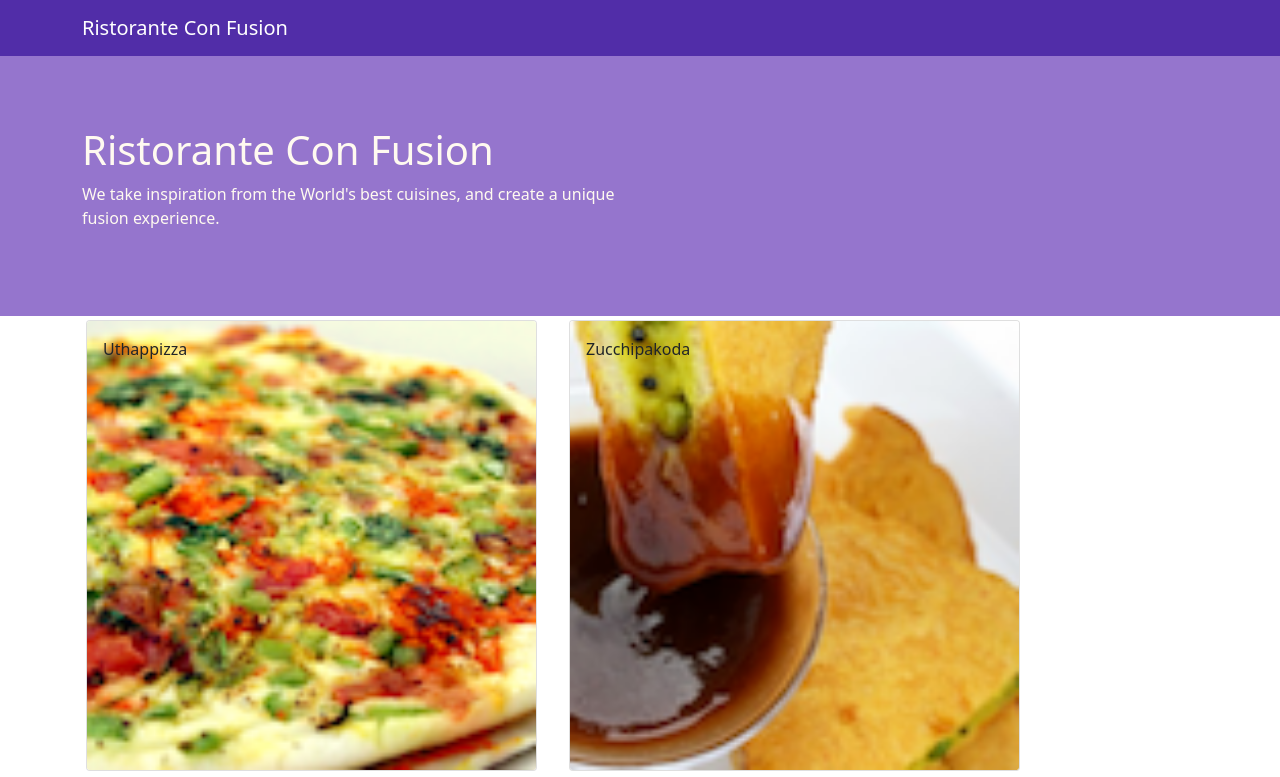
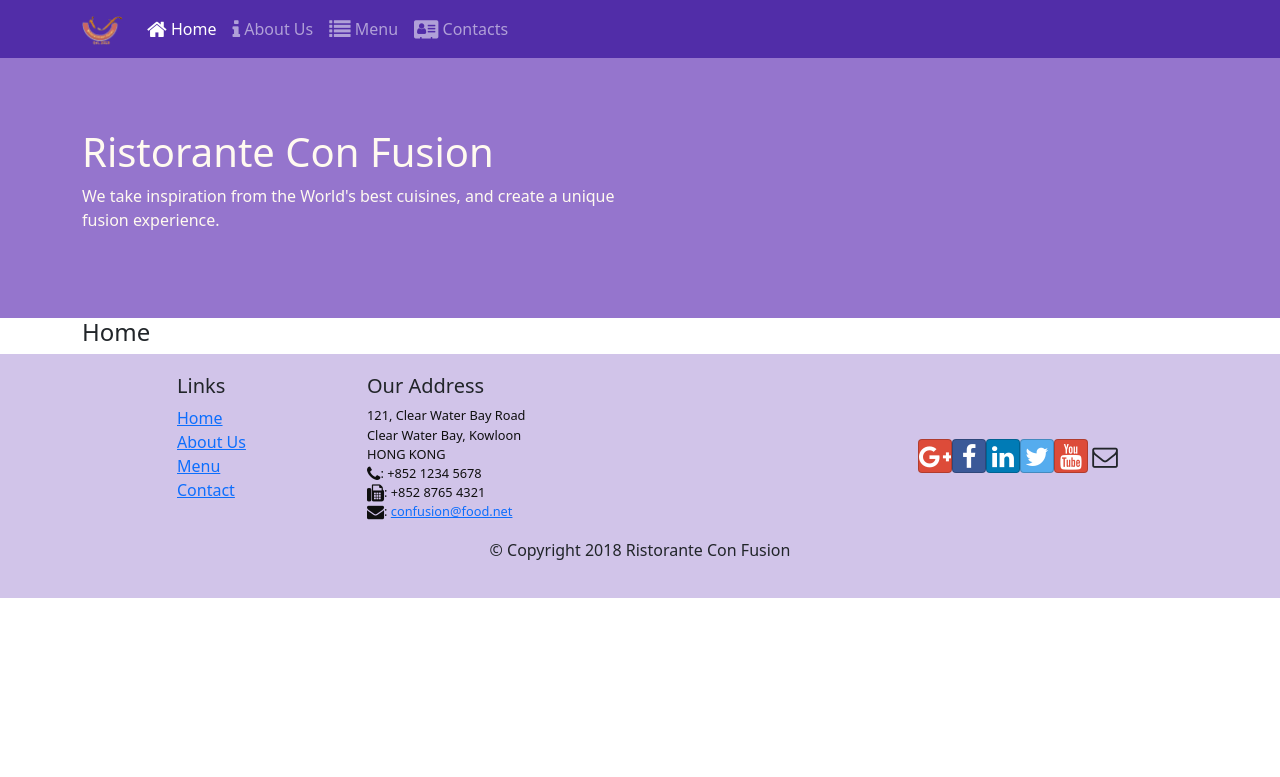
Before and after one commit to DmitryZaytsev83/confusion, a React (Create React App) app: page /home in a window 1280 px wide. Shown: the top 777 px of the page. Built offline with nearby package versions, Linux system fonts and the light colour scheme.

Commit message:
React Router

```diff
--- a/package.json
+++ b/package.json
@@ -11,6 +11,7 @@
     "font-awesome": "^4.7.0",
     "react": "^17.0.2",
     "react-dom": "^17.0.2",
+    "react-router-dom": "^5.2.0",
     "react-scripts": "4.0.3",
     "reactstrap": "^8.9.0",
     "web-vitals": "^1.1.2"
--- a/src/App.js
+++ b/src/App.js
@@ -1,9 +1,12 @@
 import MainComponent from "./components/MainComponent";
 import './App.css';
+import { BrowserRouter } from "react-router-dom";
 
 function App() {
     return (
-        <MainComponent/>
+        <BrowserRouter>
+            <MainComponent/>
+        </BrowserRouter>
     );
 }
 
--- a/src/components/FooterComponent.js
+++ b/src/components/FooterComponent.js
@@ -1,4 +1,5 @@
 import React from 'react';
+import { Link } from "react-router-dom";
 
 const Footer = () => {
     return (
@@ -8,10 +9,10 @@ const Footer = () => {
                     <div className="col-4 offset-1 col-sm-2">
                         <h5>Links</h5>
                         <ul className="list-unstyled">
-                            <li><a href="#">Home</a></li>
-                            <li><a href="#">About</a></li>
-                            <li><a href="#">Menu</a></li>
-                            <li><a href="contactus.html">Contact</a></li>
+                            <li><Link to="/home">Home</Link></li>
+                            <li><Link to="/aboutus">About Us</Link></li>
+                            <li><Link to="/menu">Menu</Link></li>
+                            <li><Link to="/Contactus">Contact</Link></li>
                         </ul>
                     </div>
                     <div className="col-7 col-sm-5">
@@ -20,25 +21,25 @@ const Footer = () => {
                             121, Clear Water Bay Road<br/>
                             Clear Water Bay, Kowloon<br/>
                             HONG KONG<br/>
-                            <i className="fa fa-phone fa-lg"></i>: +852 1234 5678<br/>
-                            <i className="fa fa-fax fa-lg"></i>: +852 8765 4321<br/>
-                            <i className="fa fa-envelope fa-lg"></i>: <a href="mailto:confusion@food.net">
+                            <i className="fa fa-phone fa-lg"/>: +852 1234 5678<br/>
+                            <i className="fa fa-fax fa-lg"/>: +852 8765 4321<br/>
+                            <i className="fa fa-envelope fa-lg"/>: <a href="mailto:confusion@food.net">
                             confusion@food.net</a>
                         </address>
                     </div>
                     <div className="col-12 col-sm-4 align-self-center">
                         <div className="text-center">
                             <a className="btn btn-social-icon btn-google" href="http://google.com/+">
-                                <i className="fa fa-google-plus"></i></a>
+                                <i className="fa fa-google-plus"/></a>
                             <a className="btn btn-social-icon btn-facebook"
-                               href="http://www.facebook.com/profile.php?id="><i className="fa fa-facebook"></i></a>
+                               href="http://www.facebook.com/profile.php?id="><i className="fa fa-facebook"/></a>
                             <a className="btn btn-social-icon btn-linkedin" href="http://www.linkedin.com/in/">
-                                <i className="fa fa-linkedin"></i></a>
+                                <i className="fa fa-linkedin"/></a>
                             <a className="btn btn-social-icon btn-twitter" href="http://twitter.com/">
-                                <i className="fa fa-twitter"></i></a>
+                                <i className="fa fa-twitter"/></a>
                             <a className="btn btn-social-icon btn-google" href="http://youtube.com/">
-                                <i className="fa fa-youtube"></i></a>
-                            <a className="btn btn-social-icon" href="mailto:"><i className="fa fa-envelope-o"></i></a>
+                                <i className="fa fa-youtube"/></a>
+                            <a className="btn btn-social-icon" href="mailto:"><i className="fa fa-envelope-o"/></a>
                         </div>
                     </div>
                 </div>
--- a/src/components/HeaderComponent.js
+++ b/src/components/HeaderComponent.js
@@ -1,12 +1,42 @@
-import React from 'react';
-import { Navbar, NavbarBrand, Jumbotron } from "reactstrap";
+import React, { useState } from 'react';
+import { Navbar, NavbarBrand, Nav, NavbarToggler, Collapse, NavItem, Jumbotron } from "reactstrap";
+import { NavLink } from "react-router-dom";
 
 const Header = () => {
+    const [isNavOpen, setIsNavOpen] = useState(false);
+    const toggleNav = () => setIsNavOpen(!isNavOpen);
     return (
         <>
-            <Navbar dark>
+            <Navbar dark expand="md">
                 <div className="container">
-                    <NavbarBrand href="/">Ristorante Con Fusion</NavbarBrand>
+                    <NavbarToggler onClick={toggleNav}/>
+                    <NavbarBrand className="mr-auto" href="/">
+                        <img src="assets/images/logo.png" height={30} width={41} alt="Ristorante Con Fusion"/>
+                    </NavbarBrand>
+                    <Collapse isOpen={isNavOpen} navbar>
+                        <Nav navbar>
+                            <NavItem>
+                                <NavLink className="nav-link" to="/home">
+                                    <span className="fa fa-home fa-lg"/> Home
+                                </NavLink>
+                            </NavItem>
+                            <NavItem>
+                                <NavLink className="nav-link" to="/aboutus">
+                                    <span className="fa fa-info fa-lg"/> About Us
+                                </NavLink>
+                            </NavItem>
+                            <NavItem>
+                                <NavLink className="nav-link" to="/menu">
+                                    <span className="fa fa-list fa-lg"/> Menu
+                                </NavLink>
+                            </NavItem>
+                            <NavItem>
+                                <NavLink className="nav-link" to="/contactus">
+                                    <span className="fa fa-address-card fa-lg"/> Contacts
+                                </NavLink>
+                            </NavItem>
+                        </Nav>
+                    </Collapse>
                 </div>
             </Navbar>
             <Jumbotron>
@@ -14,7 +44,8 @@ const Header = () => {
                     <div className="row row-header">
                         <div className="col-12 col-sm-6">
                             <h1>Ristorante Con Fusion</h1>
-                            <p>We take inspiration from the World's best cuisines, and create a unique fusion experience.</p>
+                            <p>We take inspiration from the World's best cuisines, and create a unique fusion
+                                experience.</p>
                         </div>
                     </div>
                 </div>
--- /dev/null
+++ b/src/components/HomeComponent.js
@@ -0,0 +1,12 @@
+import React from 'react';
+
+const Home = (props) => {
+    return (
+        <div className="container">
+            <h4>Home</h4>
+        </div>
+    )
+
+}
+
+export default Home;
--- a/src/components/MainComponent.js
+++ b/src/components/MainComponent.js
@@ -1,26 +1,21 @@
-import React, { useState } from "react";
+import React from "react";
+import HomeComponent from "./HomeComponent";
 import MenuComponent from "./MenuComponent";
-import DishDetailComponent from "./DishDetailComponent";
 import { DISHES } from "../shared/dishes";
 import HeaderComponent from "./HeaderComponent";
 import FooterComponent from "./FooterComponent";
+import { Switch, Route, Redirect } from 'react-router-dom';
 
 function Main() {
-    const [selectedDishId, setSelectedDishId] = useState(null);
     return (
         <div className="Main">
             <HeaderComponent/>
-            <div className="container">
-                <MenuComponent
-                    dishes={DISHES}
-                    onClickHandler={(dishId) => setSelectedDishId(dishId)}/>
-                {
-                    (selectedDishId !== null) &&
-                    <DishDetailComponent
-                        dish={DISHES.filter((dish) => dish.id === selectedDishId)[0]}/>
-                }
-            </div>
-            <FooterComponent />
+            <Switch>
+                <Route path="/home" component={HomeComponent}/>
+                <Route exact path="/menu" component={() => <MenuComponent dishes={DISHES}/>}/>
+                <Redirect to="/home"/>
+            </Switch>
+            <FooterComponent/>
         </div>
     );
 }
```
Also changed, not shown: 1 other file (tests, documents, lock files or other folders).
